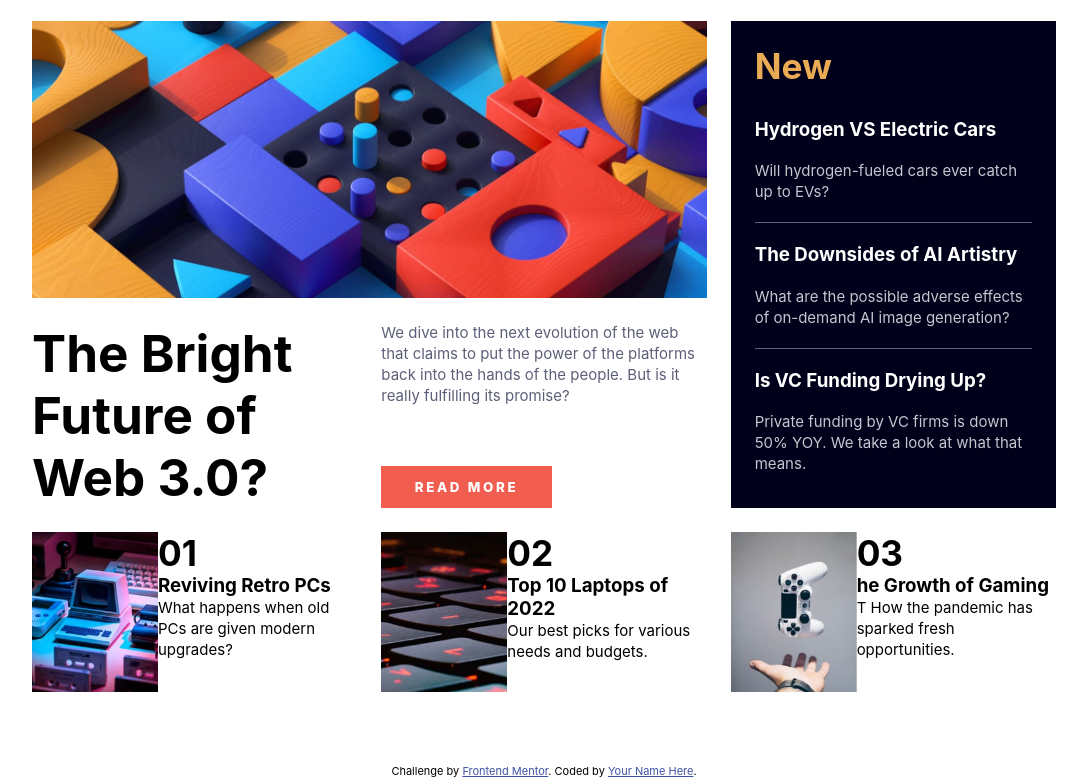
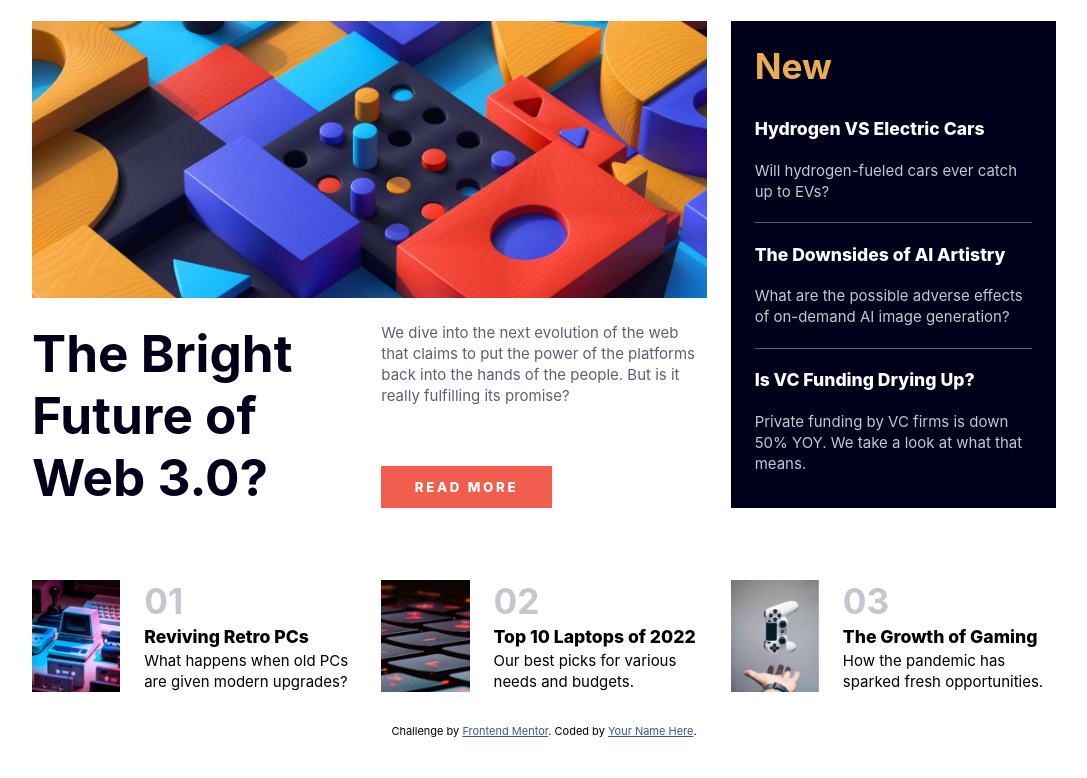
Before and after one commit to Ouzx/news-homepage-main, a plain HTML site: page index.html in a window 1280 px wide. Shown: the part 71-849 px from the top of the page, without its empty margins (96-1183 px from the left). After the commit the page ends 809 px from the top, so only its background shows below. Drawn offline with Linux system fonts and the light colour scheme.

Commit message:
bottom news styling

```diff
--- a/index.html
+++ b/index.html
@@ -111,10 +111,8 @@
         <img src="./assets/images/image-gaming-growth.jpg" alt="" />
         <div class="o-content">
           <h2>03</h2>
-          <h3>he Growth of Gaming</h3>
-          <p class="three">
-            T How the pandemic has sparked fresh opportunities.
-          </p>
+          <h3>The Growth of Gaming</h3>
+          <p class="three">How the pandemic has sparked fresh opportunities.</p>
         </div>
       </section>
     </main>
--- a/style.css
+++ b/style.css
@@ -42,6 +42,15 @@ h1 {
 
 h2 {
   font-size: 2.2em;
+}
+
+h3 {
+  font-size: 1.1em;
+  font-weight: 800;
+}
+
+h3:hover {
+  color: var(--primary-soft-red);
 }
 
 p {
@@ -102,9 +111,12 @@ main {
     "hero hero side"
     "one two three";
   grid-template-columns: repeat(3, 1fr);
-  grid-template-rows: repeat(3, 1fr);
+  grid-template-rows: repeat(2, 1fr) 0.5fr;
 
-  gap: var(--grid-gap);
+  gap: calc(var(--grid-gap) * 3) var(--grid-gap);
+  /* gap: 2em 1em; */
+
+  margin-bottom: 2rem;
 }
 
 .hero {
@@ -112,7 +124,7 @@ main {
 
   display: grid;
   grid-template-columns: repeat(2, 1fr);
-  /* grid-template-rows: 1fr 0.75fr; */
+  /* grid-template-rows: 1fr 1fr; */
 
   gap: var(--grid-gap);
 }
@@ -120,10 +132,13 @@ main {
 .hero h1 {
   grid-column: 1;
   grid-row: 1fr;
+
+  color: var(--very-dark-blue);
 }
 
 .hero img {
   grid-column: -1/1;
+  width: 100%;
 }
 
 .hero div {
@@ -217,16 +232,22 @@ main {
 
 .o {
   display: flex;
+  /* justify-content: center; */
+  align-items: center;
 }
 
 .o-content {
-  display: block;
+  display: flex;
+  flex-direction: column;
+  height: 100%;
+  justify-content: space-between;
+  margin-left: var(--grid-gap);
+}
+
+.o-content h2 {
+  color: var(--grayish-blue);
 }
 
 .o img {
-  height: 10rem;
+  height: 7rem;
 }
-
-#hero-image {
-  width: 100%;
-}
```
